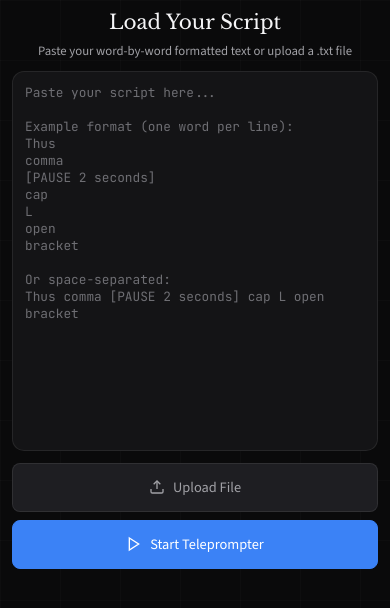
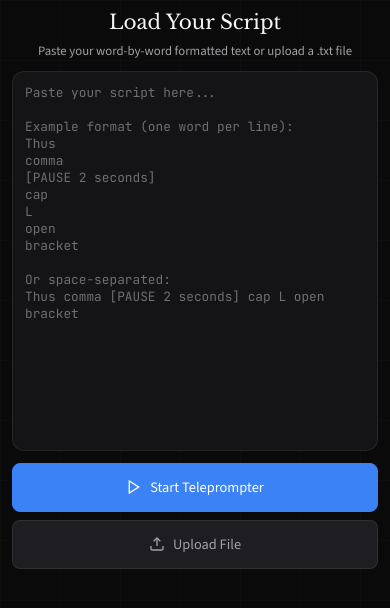
Before and after one commit to Cimurghe/cimurghe.github.io, a plain HTML site: page index.html in a window 390 px wide. Shown: the part 60-668 px from the top of the page. Drawn offline with nearby package versions, Linux system fonts and the light colour scheme.

Commit message:
Rearrange input actions for better layout
Adjust the order of file input and load script button in input actions.

```diff
--- a/index.html
+++ b/index.html
@@ -238,6 +238,7 @@
 
         .file-input-wrapper {
             position: relative;
+            overflow: hidden; /* Contain the absolute positioned input */
         }
 
         .file-input-wrapper input[type="file"] {
@@ -246,6 +247,8 @@
             width: 100%;
             height: 100%;
             cursor: pointer;
+            top: 0;
+            left: 0;
         }
 
         /* Teleprompter Screen */
@@ -787,6 +790,14 @@
                 justify-content: center;
                 padding: 0.875rem 1rem;
                 font-size: 0.9rem;
+            }
+
+            .input-actions .file-input-wrapper {
+                order: 2; /* Put upload button second */
+            }
+
+            .input-actions #loadScriptBtn {
+                order: 1; /* Put start button first */
             }
 
             /* Teleprompter screen mobile - maximize word display */
```
